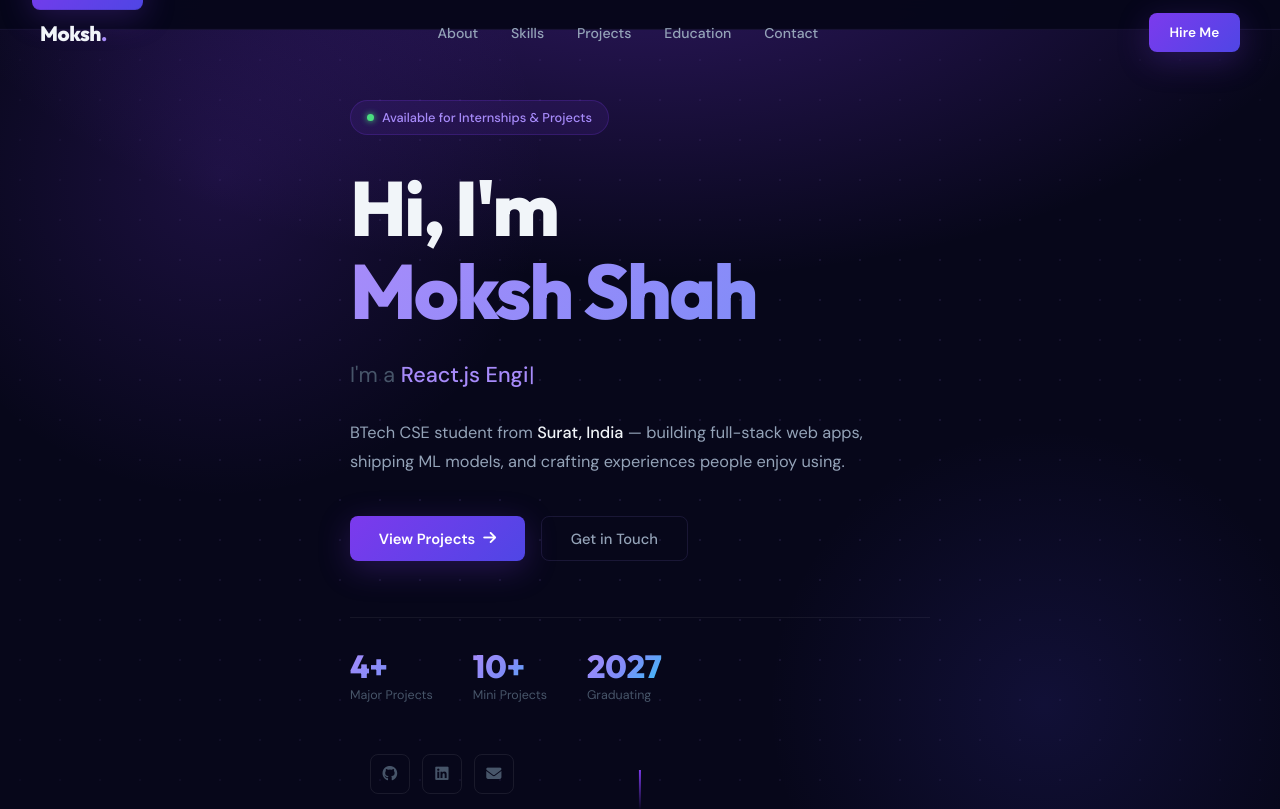
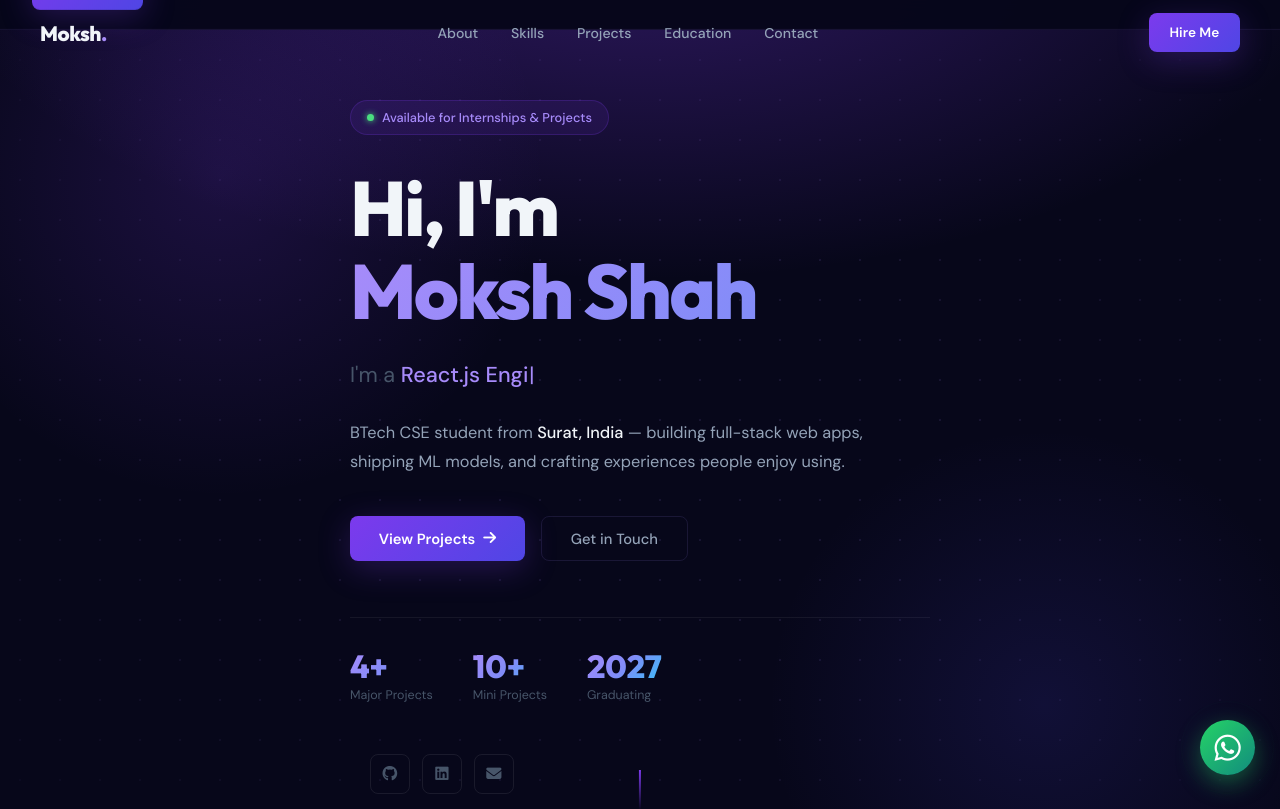
Before and after one commit to MOKSH2425/moksh-portfolio, a Next.js app: page / in a window 1280 px wide. Shown: the top 809 px of the page. Built offline with nearby package versions, Linux system fonts and the light colour scheme.

Commit message:
feat: add WhatsApp floating button and update social links

```diff
--- a/app/page.js
+++ b/app/page.js
@@ -6,6 +6,7 @@ import Projects  from '@/components/Projects/Projects';
 import Education from '@/components/Education/Education';
 import Contact   from '@/components/Contact/Contact';
 import Footer    from '@/components/Footer/Footer';
+import WhatsAppButton from '@/components/ui/WhatsAppButton/WhatsAppButton';
 
 export default function Home() {
   return (
@@ -20,6 +21,7 @@ export default function Home() {
         <Contact />
       </main>
       <Footer />
+      <WhatsAppButton />
     </>
   );
 }
--- /dev/null
+++ b/components/ui/WhatsAppButton/WhatsAppButton.jsx
@@ -0,0 +1,21 @@
+'use client';
+import styles from './WhatsAppButton.module.css';
+
+export default function WhatsAppButton() {
+  // Encodes the pre-filled message text to ensure safe URL parsing
+  const phoneNumber = '916353444388';
+  const textMessage = encodeURIComponent("Hi Moksh! I saw your portfolio and would like to connect.");
+  const whatsappUrl = `https://wa.me/${phoneNumber}?text=${textMessage}`;
+
+  return (
+    <a
+      href={whatsappUrl}
+      target="_blank"
+      rel="noopener noreferrer"
+      className={styles.waButton}
+      aria-label="Chat on WhatsApp"
+    >
+      <i className="fa-brands fa-whatsapp"></i>
+    </a>
+  );
+}
--- /dev/null
+++ b/components/ui/WhatsAppButton/WhatsAppButton.module.css
@@ -0,0 +1,55 @@
+.waButton {
+  position: fixed;
+  bottom: 25px;
+  right: 25px;
+  width: 55px;
+  height: 55px;
+  background: linear-gradient(135deg, #25D366, #128C7E);
+  color: white;
+  border-radius: 50%;
+  display: flex;
+  align-items: center;
+  justify-content: center;
+  font-size: 30px;
+  box-shadow: 0 8px 24px rgba(37, 211, 102, 0.4);
+  z-index: 1000;
+  transition: transform 0.3s cubic-bezier(0.175, 0.885, 0.32, 1.275), box-shadow 0.3s ease;
+  cursor: pointer;
+  animation: popIn 0.6s cubic-bezier(0.175, 0.885, 0.32, 1.275) 2s both;
+}
+
+.waButton::after {
+  content: '';
+  position: absolute;
+  top: -4px; left: -4px; right: -4px; bottom: -4px;
+  border: 1px solid rgba(37, 211, 102, 0.5);
+  border-radius: 50%;
+  animation: ping 2.5s infinite;
+  pointer-events: none;
+}
+
+.waButton:hover {
+  transform: translateY(-4px) scale(1.08);
+  box-shadow: 0 12px 32px rgba(37, 211, 102, 0.6);
+  color: white;
+}
+
+@keyframes popIn {
+  from { opacity: 0; transform: scale(0) translateY(20px); }
+  to { opacity: 1; transform: scale(1) translateY(0); }
+}
+
+@keyframes ping {
+  0% { transform: scale(0.9); opacity: 1; }
+  100% { transform: scale(1.5); opacity: 0; }
+}
+
+@media (max-width: 768px) {
+  .waButton {
+    bottom: 20px;
+    right: 20px;
+    width: 50px;
+    height: 50px;
+    font-size: 26px;
+  }
+}
--- a/constants/index.js
+++ b/constants/index.js
@@ -108,7 +108,7 @@ export const EDUCATION = [
 ];
 
 export const SOCIALS = [
-  { icon: 'fab fa-github',   href: 'https://github.com/mokshshah',      label: 'GitHub'   },
-  { icon: 'fab fa-linkedin', href: 'https://linkedin.com/in/mokshshah', label: 'LinkedIn' },
+  { icon: 'fab fa-github',   href: 'https://github.com/MOKSH2425',      label: 'GitHub'   },
+  { icon: 'fab fa-linkedin', href: 'https://www.linkedin.com/in/moksh-shah-7aa9ba3a9', label: 'LinkedIn' },
   { icon: 'fas fa-envelope', href: 'mailto:shahmoksh7@gmail.com',        label: 'Email'    },
 ];
```
